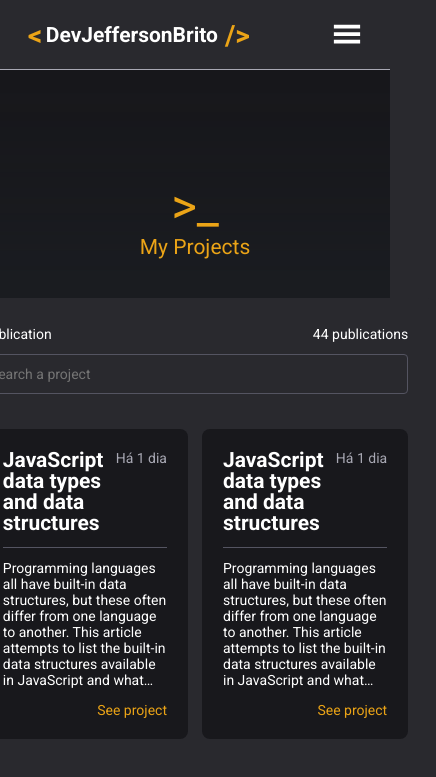
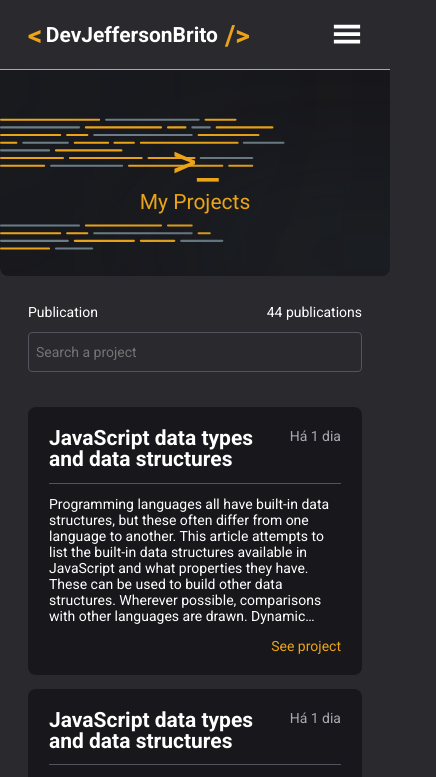
Before and after one commit to jeffersontk/devJeffersonBrito, a Next.js app: page /Projects in a window 390 px wide. Shown: the top 777 px of the page, 436 px wide, since content can reach past the window. Built offline with nearby package versions, Linux system fonts and the light colour scheme.

Commit message:
fix page projects

```diff
--- a/src/pages/Projects/styles.module.scss
+++ b/src/pages/Projects/styles.module.scss
@@ -17,9 +17,8 @@
   background-repeat: no-repeat;
   background-size: cover;
   background-position: bottom;
-  max-width: 1120px;
+  height: 296px;
   width: 100%;
-  height: 296px;
   border-radius: 0 0 8px 8px;
 
   display: flex;
@@ -129,3 +128,19 @@
     }
   }
 }
+
+@media (max-width: 768px){
+  .cover{
+    background-position: left;
+    height: 206px;
+  }
+
+  .contentProjectList{
+    padding: 2rem;
+    margin-top: 0;
+
+    .contentBody{
+      grid-template-columns: repeat(auto-fit, minmax(300px, 1fr));
+    }
+  }
+}
--- a/src/pages/Resume/styles.module.scss
+++ b/src/pages/Resume/styles.module.scss
@@ -67,7 +67,6 @@
   }
 }
 
-
 @media (max-width: 768px){
   .cover{
     background-position: left;
```
